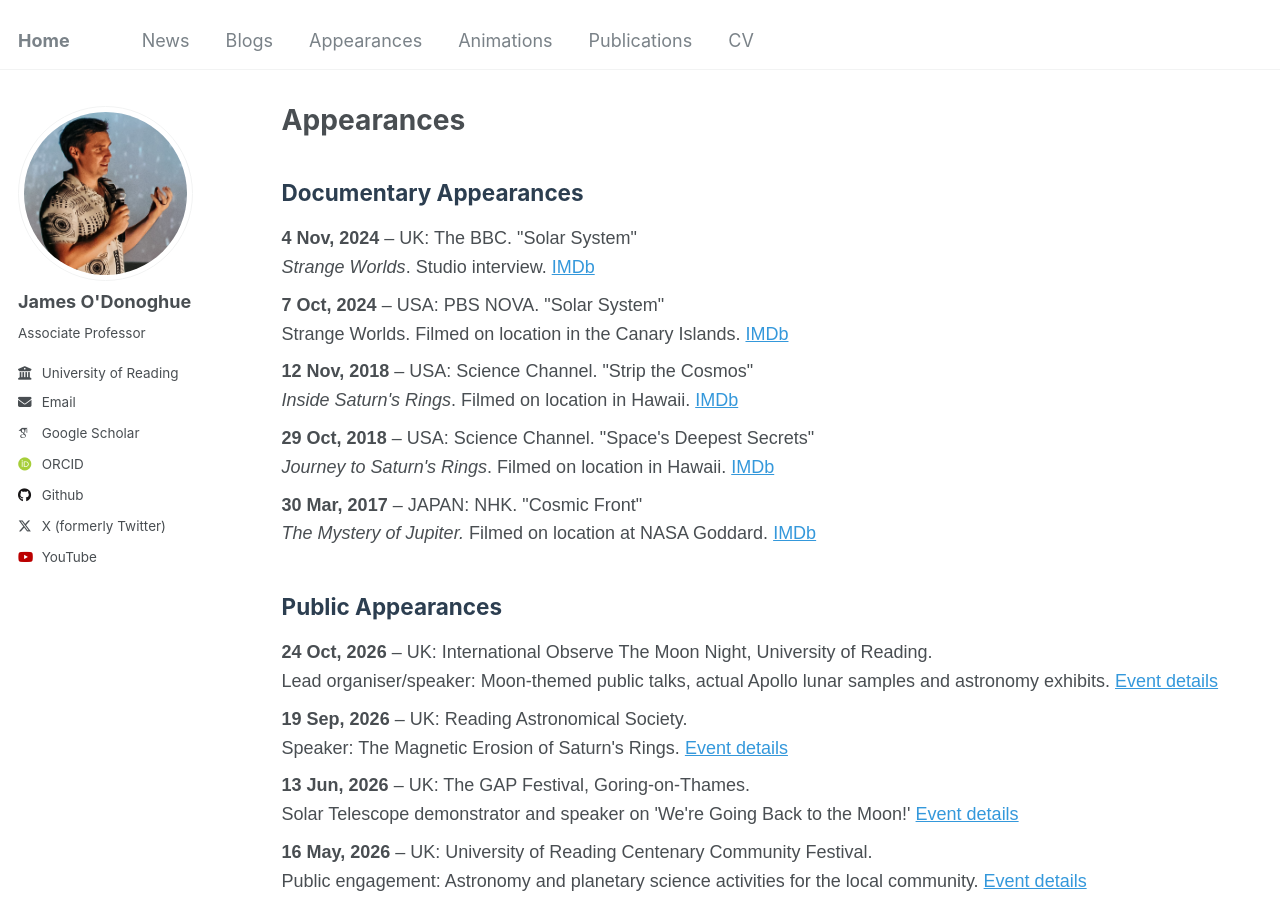
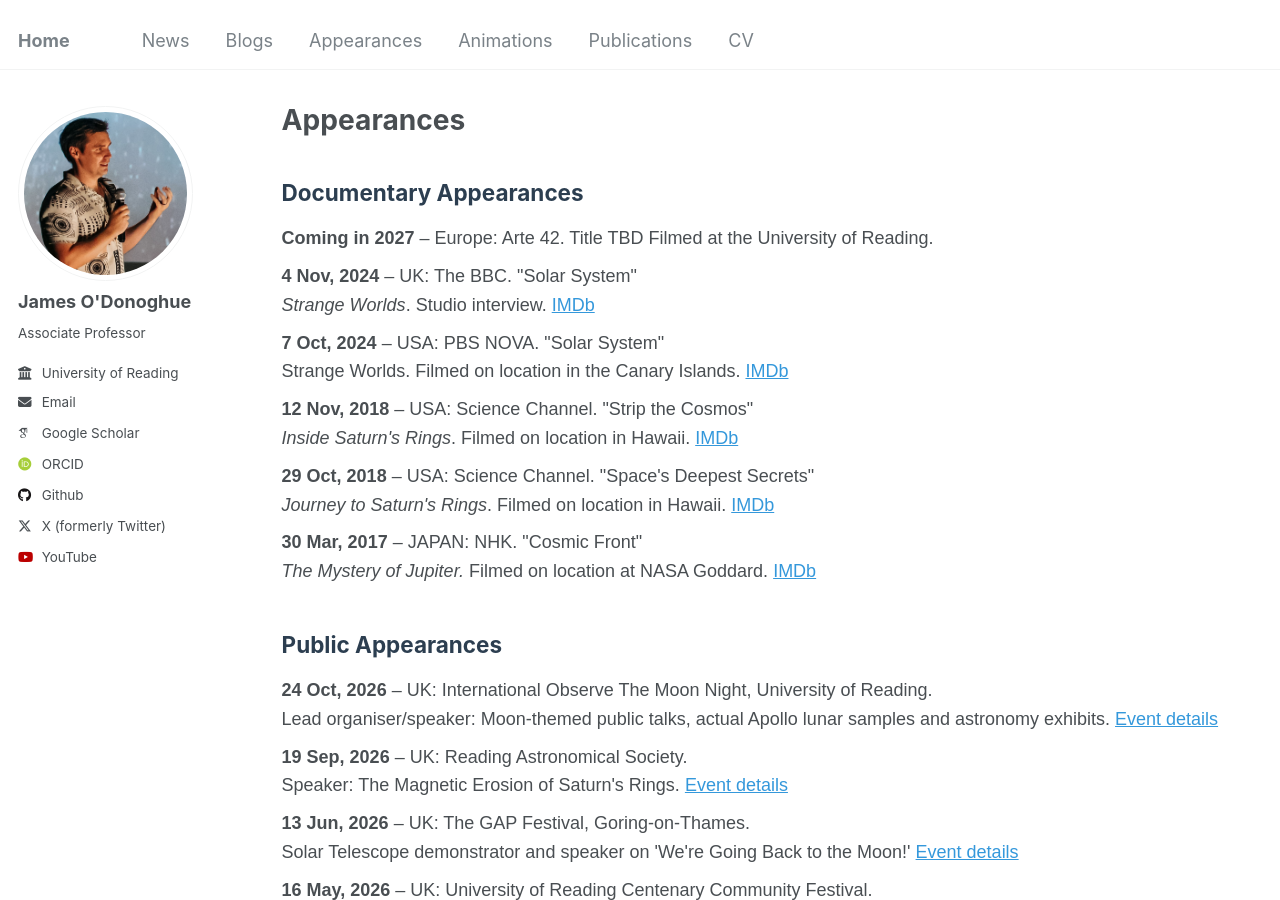
Before and after one commit to odonoghuespace/odonoghuespace.github.io, a Jekyll site: the page built from _pages/appearances.html, in a window 1280 px wide and 900 px high. Built offline with Jekyll 4.4.1, drawn with Linux system fonts in a browser that asks for light colours; some web fonts are replaced.

Commit message:
Add upcoming documentary appearance details

```diff
--- a/_pages/appearances.html
+++ b/_pages/appearances.html
@@ -41,6 +41,10 @@ author_profile: true
     <div class="section">
         <h2>Documentary Appearances</h2>
         <ul>
+        <li>
+            <strong>Coming in 2027</strong> – Europe: Arte 42. Title TBD
+            Filmed at the University of Reading.
+        </li>
         <li>
             <strong>4 Nov, 2024</strong> – UK: The BBC. "Solar System"
             <br><em>Strange Worlds</em>. Studio interview. <a href="https://m.imdb.com/title/tt33710647/?ref_=tt_eps_top" target="_blank">IMDb</a>
```
